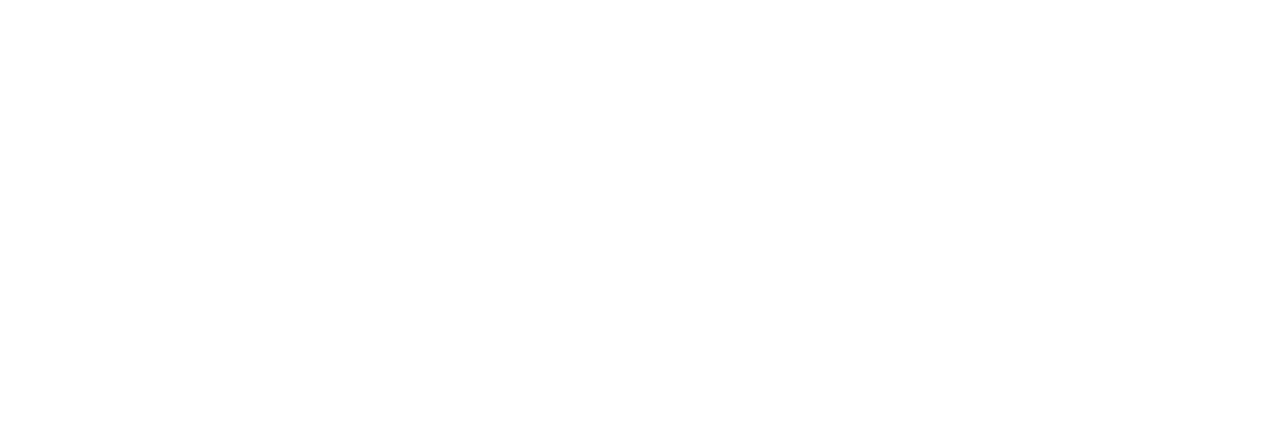
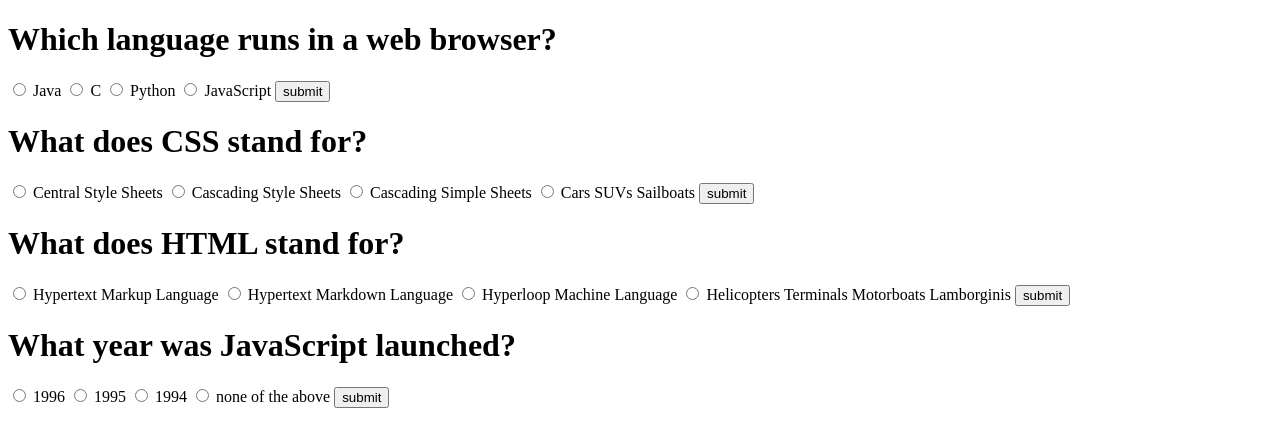
Before and after one commit to acciojob/quiz-jhans1-cs, a website: page main.html in a window 1280 px wide. Drawn offline with Linux system fonts and the light colour scheme.

Commit message:
created a submission

```diff
--- a/main.html
+++ b/main.html
@@ -11,6 +11,66 @@
     <script type="text/javascript" src="./script.js">
 </script>
 
+	<div class="quiz-container" id="quiz">
+	<h1 id="question">Which language runs in a web browser?</h1>
+	<input type="radio" name="click" id="a">
+	<label for="a" id=a_text>Java</label>
+
+	<input type="radio" id="b" name="click">
+	<label for="b" id=b_text>C</label>
+
+	<input type="radio" id="c" name="click">
+	<label for="c" id=c_text>Python</label>
+
+	<input type="radio" id="d" name="click">
+	<label for="d" id=d_text>JavaScript</label>
+
+	<input type="submit" id="submit" value="submit">
+
+	<h1 id="question">What does CSS stand for?</h1>
+	<input type="radio" name="click" id="a">
+	<label for="a" id=a_text>Central Style Sheets</label>
+
+	<input type="radio" id="b" name="click">
+	<label for="b" id=b_text>Cascading Style Sheets</label>
+
+	<input type="radio" id="c" name="click">
+	<label for="c" id=c_text>Cascading Simple Sheets</label>
+
+	<input type="radio" id="d" name="click">
+	<label for="d" id=d_text>Cars SUVs Sailboats</label>
+
+	<input type="submit" id="submit" value="submit">
+
+	<h1 id="question">What does HTML stand for?</h1>
+	<input type="radio" name="click" id="a">
+	<label for="a" id=a_text>Hypertext Markup Language</label>
+
+	<input type="radio" id="b" name="click">
+	<label for="b" id=b_text>Hypertext Markdown Language</label>
+
+	<input type="radio" id="c" name="click">
+	<label for="c" id=c_text>Hyperloop Machine Language</label>
+
+	<input type="radio" id="d" name="click">
+	<label for="d" id=d_text>Helicopters Terminals Motorboats Lamborginis</label>
+
+	<input type="submit" id="submit" value="submit">
+	<h1 id="question">What year was JavaScript launched?</h1>
+	<input type="radio" name="click" id="a">
+	<label for="a" id=a_text>1996</label>
+
+	<input type="radio" id="b" name="click">
+	<label for="b" id=b_text>1995</label>
+
+	<input type="radio" id="c" name="click">
+	<label for="c" id=c_text>1994</label>
+
+	<input type="radio" id="d" name="click">
+	<label for="d" id=d_text>none of the above</label>
+
+	<input type="submit" id="submit" value="submit">
+</div>
 </body>
 
 </html>
```
